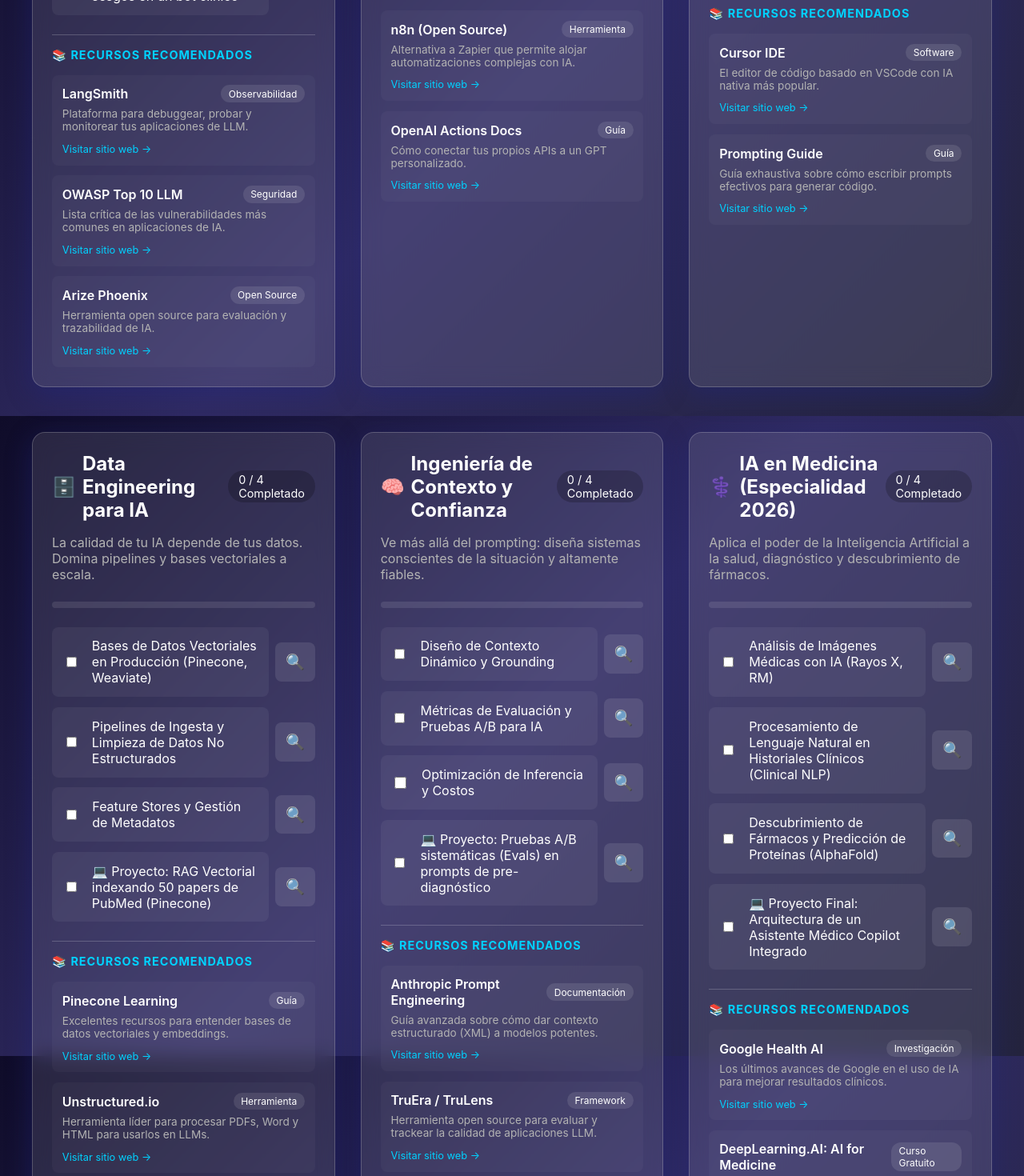
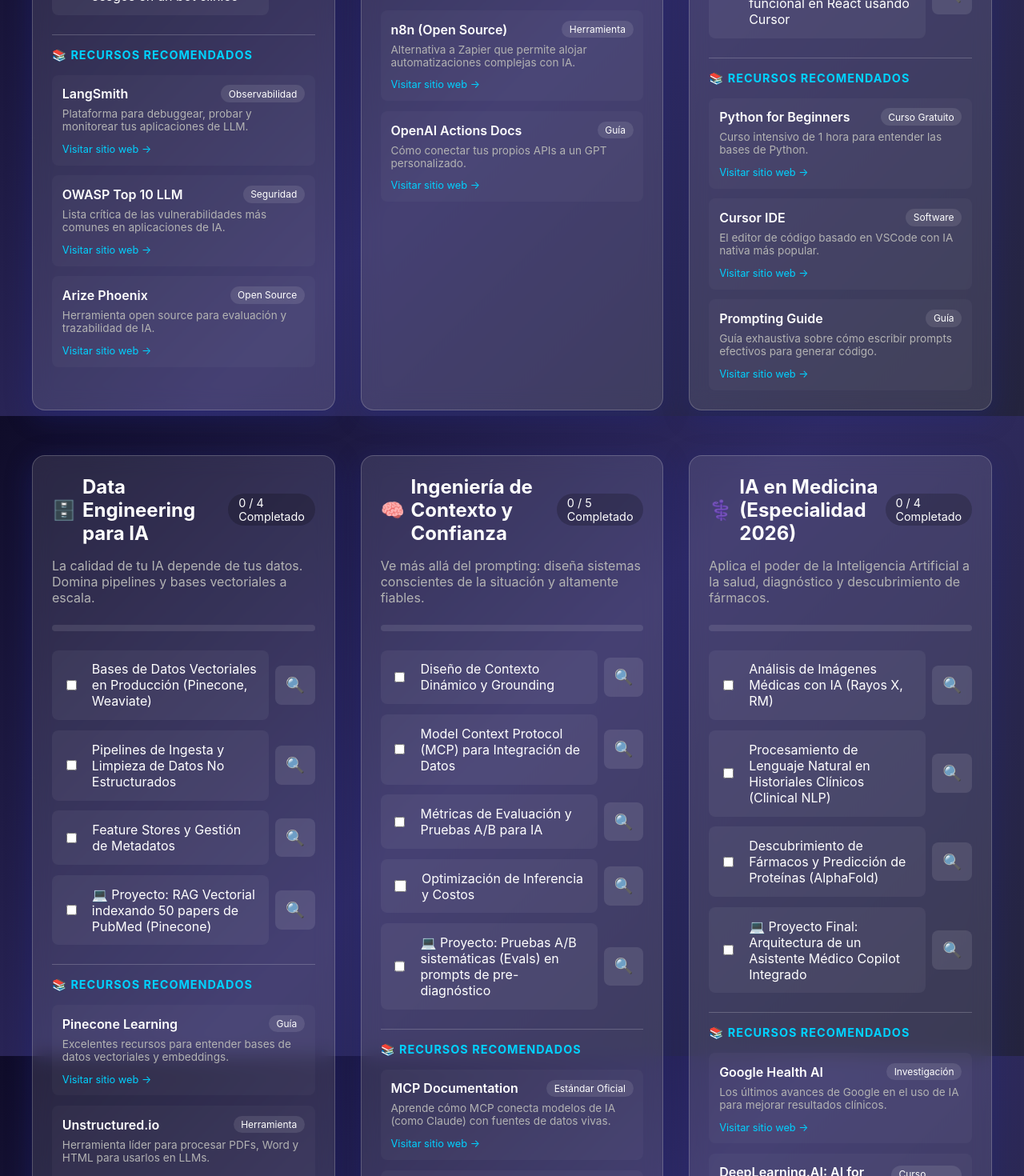
Before and after one commit to ciglesias55-pixel/tracking-app, a React (Vite) app: page / in a window 1280 px wide. Shown: the part 1880-3350 px from the top of the page at 80% size. Built offline with nearby package versions, Linux system fonts and the light colour scheme.

Commit message:
feat: Adición de Python Fundamentals y Model Context Protocol (MCP) al currículum

```diff
--- a/src/data/curriculum.js
+++ b/src/data/curriculum.js
@@ -160,12 +160,19 @@
     description: 'Acelera tu desarrollo usando agentes programadores y copilot.',
     icon: '💻',
     topics: [
+      { id: 'python-basics', title: 'Fundamentos de Python para Scripting Médico', completed: false },
       { id: 'cursor-ide', title: 'Dominando Cursor IDE y Composer', completed: false },
       { id: 'prompt-engineering', title: 'Prompting para Código (Zero-shot, Few-shot)', completed: false },
       { id: 'github-copilot', title: 'Flujos avanzados con GitHub Copilot / Devin', completed: false },
       { id: 'proj-cursor', title: '💻 Proyecto: Crear un Dashboard Clínico funcional en React usando Cursor', completed: false },
     ],
     resources: [
+      {
+        name: "Python for Beginners",
+        type: "Curso Gratuito",
+        link: "https://www.youtube.com/watch?v=kqtD5dpn9C8",
+        description: "Curso intensivo de 1 hora para entender las bases de Python."
+      },
       {
         name: "Cursor IDE",
         type: "Software",
@@ -213,11 +220,18 @@
     icon: '🧠',
     topics: [
       { id: 'context-design', title: 'Diseño de Contexto Dinámico y Grounding', completed: false },
+      { id: 'mcp-protocol', title: 'Model Context Protocol (MCP) para Integración de Datos', completed: false },
       { id: 'ai-evals', title: 'Métricas de Evaluación y Pruebas A/B para IA', completed: false },
       { id: 'inference-opt', title: 'Optimización de Inferencia y Costos', completed: false },
       { id: 'proj-eval', title: '💻 Proyecto: Pruebas A/B sistemáticas (Evals) en prompts de pre-diagnóstico', completed: false },
     ],
     resources: [
+      {
+        name: "MCP Documentation",
+        type: "Estándar Oficial",
+        link: "https://modelcontextprotocol.io/",
+        description: "Aprende cómo MCP conecta modelos de IA (como Claude) con fuentes de datos vivas."
+      },
       {
         name: "Anthropic Prompt Engineering",
         type: "Documentación",
```
